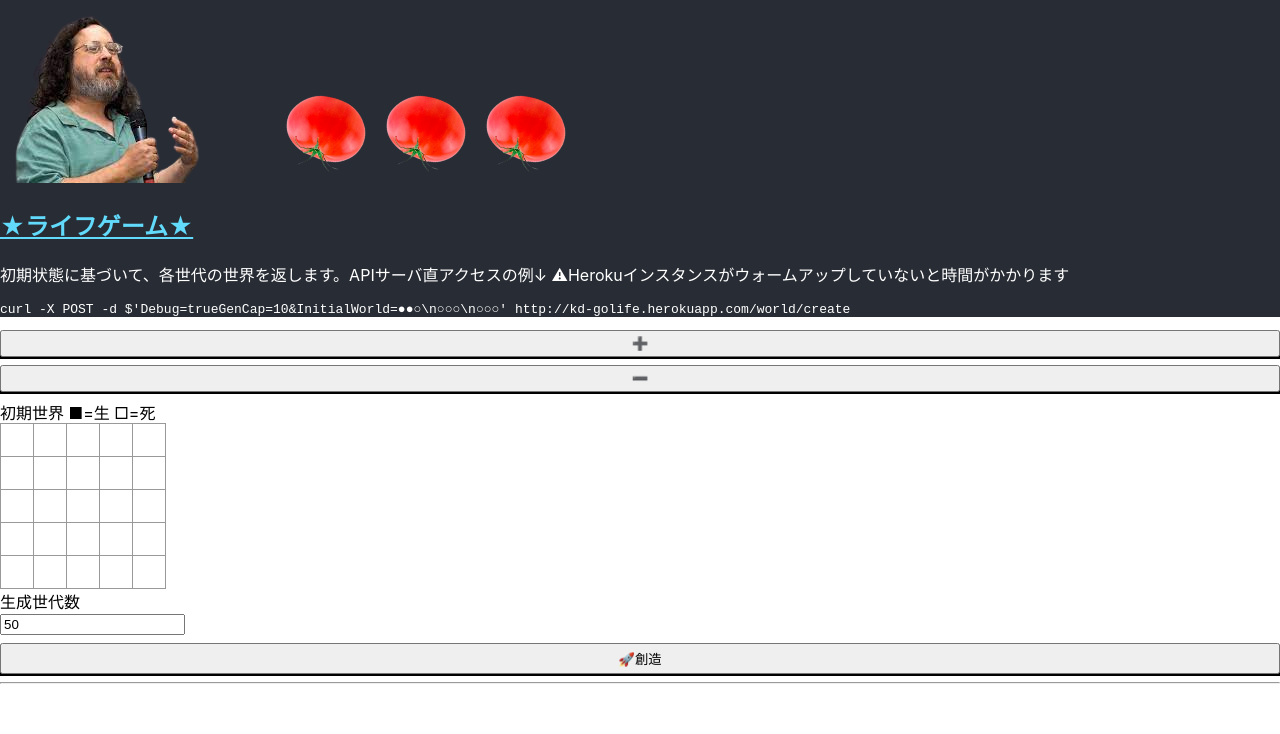
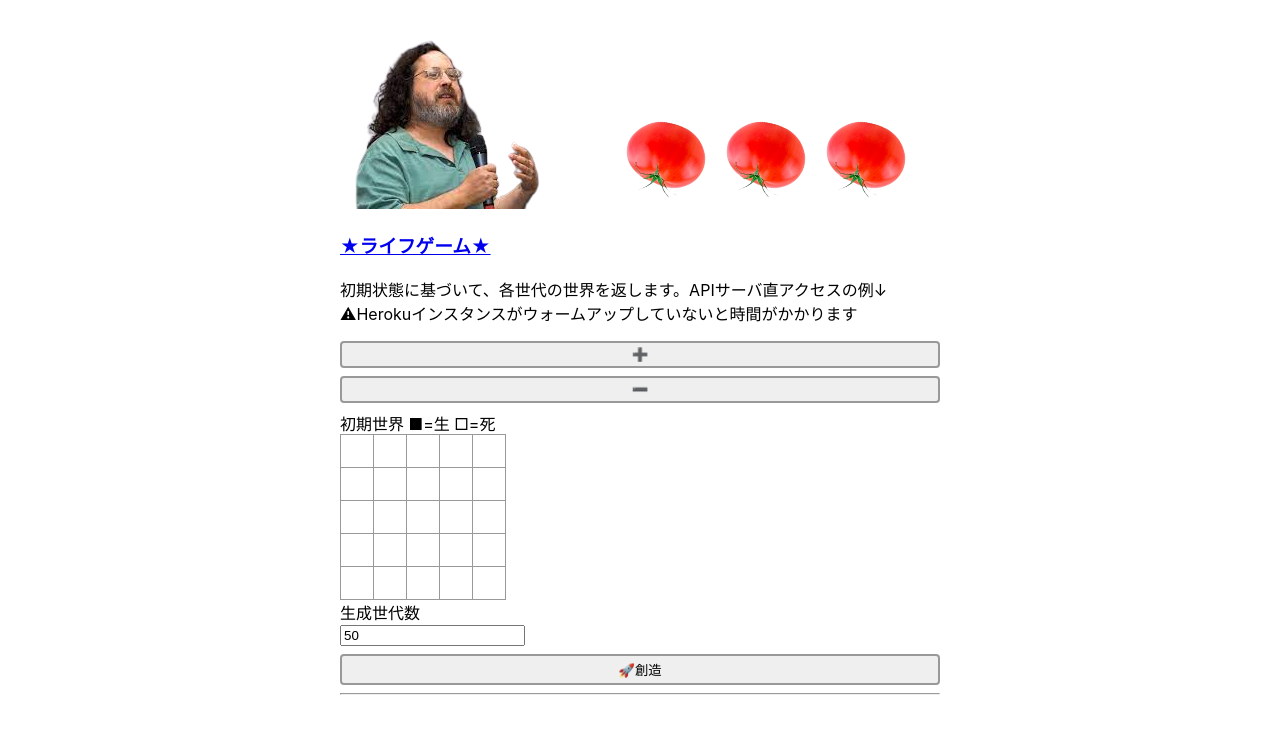
Before and after one commit to kijimaD/golife, a React (Create React App) app in the folder front/: page / in a window 1280 px wide. Shown: the top 734 px of the page. Built offline with nearby package versions, Linux system fonts and the light colour scheme.

Commit message:
feat: 外観を調整した

```diff
--- a/front/src/App.css
+++ b/front/src/App.css
@@ -1,18 +1,15 @@
-.App {}
-
-.App-header {
-  background-color: #282c34;
-  color: white;
+* {
+  list-style-type: none;
 }
 
-.App-link {
-  color: #61dafb;
-}
+.App {
+  padding: 2% 2%;
+  max-width: 600px;
 
-.App-textarea {
-  min-height: 50vh;
-  min-width: 80vw;
-  line-height: 1.0;
+  /* centering */
+  width: 60%;
+  margin-right: auto;
+  margin-left: auto;
 }
 
 .App-lb {
@@ -24,12 +21,13 @@
   padding: 4px;
   display: block;
   min-width: 100%;
-  box-shadow: 0 2px 0 black;
+
+  border-radius: 4px;
+  border: 2px solid #999;
 }
 
 .App-submit:hover {
-  box-shadow: none;
-  transform: translateY(5px);
+  transform: translateY(2px);
 }
 
 /* 盤面を正方形に近づける */
@@ -37,7 +35,7 @@ span.Stage {
   margin: 0 3px;
 }
 
-/* チュートリアルから ================ */
+/* Reactチュートリアルから ================ */
 .board-row:after {
   clear: both;
   content: "";
@@ -70,20 +68,11 @@ span.Stage {
 .death {
   background-color: white;
 }
-/* ================ */
 
 .kbd-navigation .square:focus {
   background: #ddd;
 }
-
-.game {
-  display: flex;
-  flex-direction: row;
-}
-
-.game-info {
-  margin-left: 20px;
-}
+/* ================ */
 
 @media (prefers-reduced-motion: no-preference) {
   .App-logo {
--- a/front/src/layouts/AppHeader.tsx
+++ b/front/src/layouts/AppHeader.tsx
@@ -4,29 +4,24 @@ import tomato from "../tomato.png";
 
 const AppHeader = () => {
   return (
-    <header className="App-header">
+    <header>
       <img src={logo} className="" alt="logo" />
       <img src={tomato} className="App-logo" alt="logo" />
       <img src={tomato} className="App-logo" alt="logo" />
       <img src={tomato} className="App-logo" alt="logo" />
-      <h2>
+      <h3>
         <a
-          className="App-link"
           href="https://github.com/kijimaD/golife"
           target="_blank"
           rel="noopener noreferrer"
         >
           ★ライフゲーム★
         </a>
-      </h2>
+      </h3>
       <p>
         初期状態に基づいて、各世代の世界を返します。APIサーバ直アクセスの例↓
         ⚠Herokuインスタンスがウォームアップしていないと時間がかかります
       </p>
-      <pre>
-        curl -X POST -d $'Debug=trueGenCap=10&InitialWorld=●●○\n○○○\n○○○'
-        http://kd-golife.herokuapp.com/world/create
-      </pre>
     </header>
   );
 };
```
Also changed, not shown: 1 other file (tests, documents, lock files or other folders).
